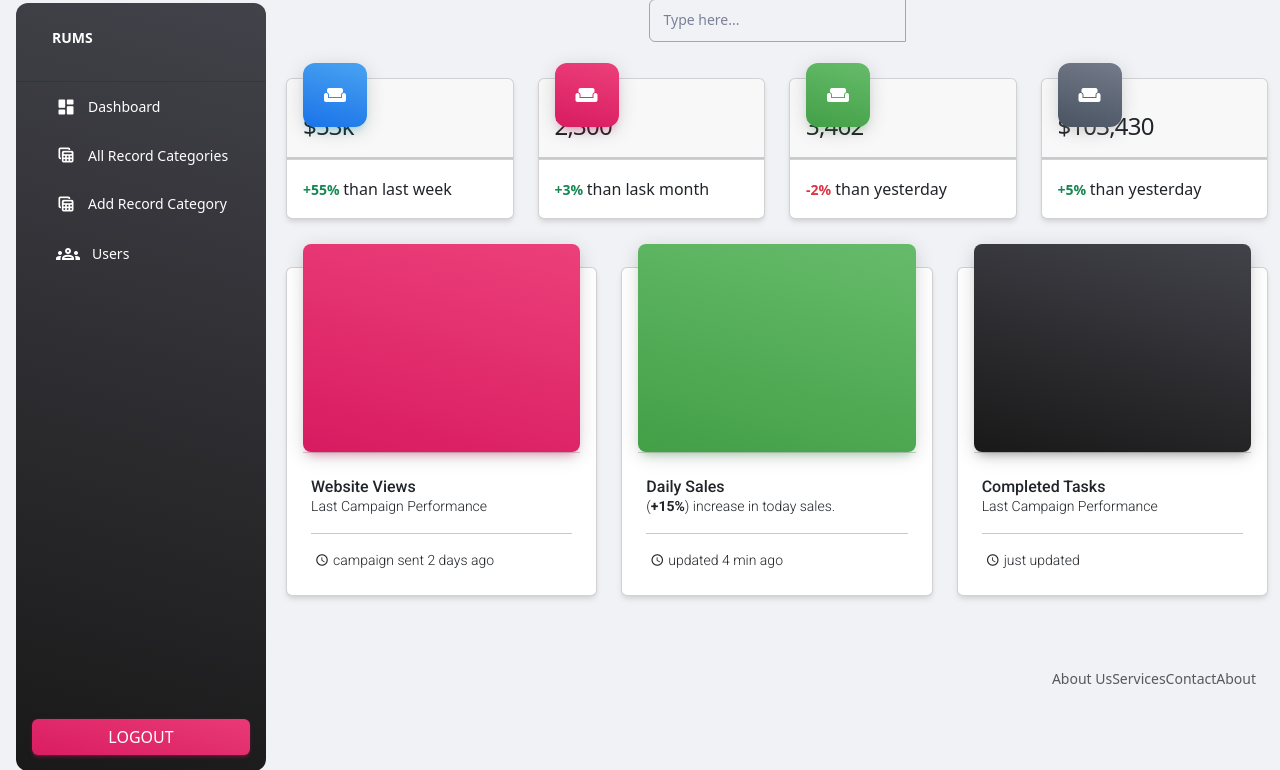
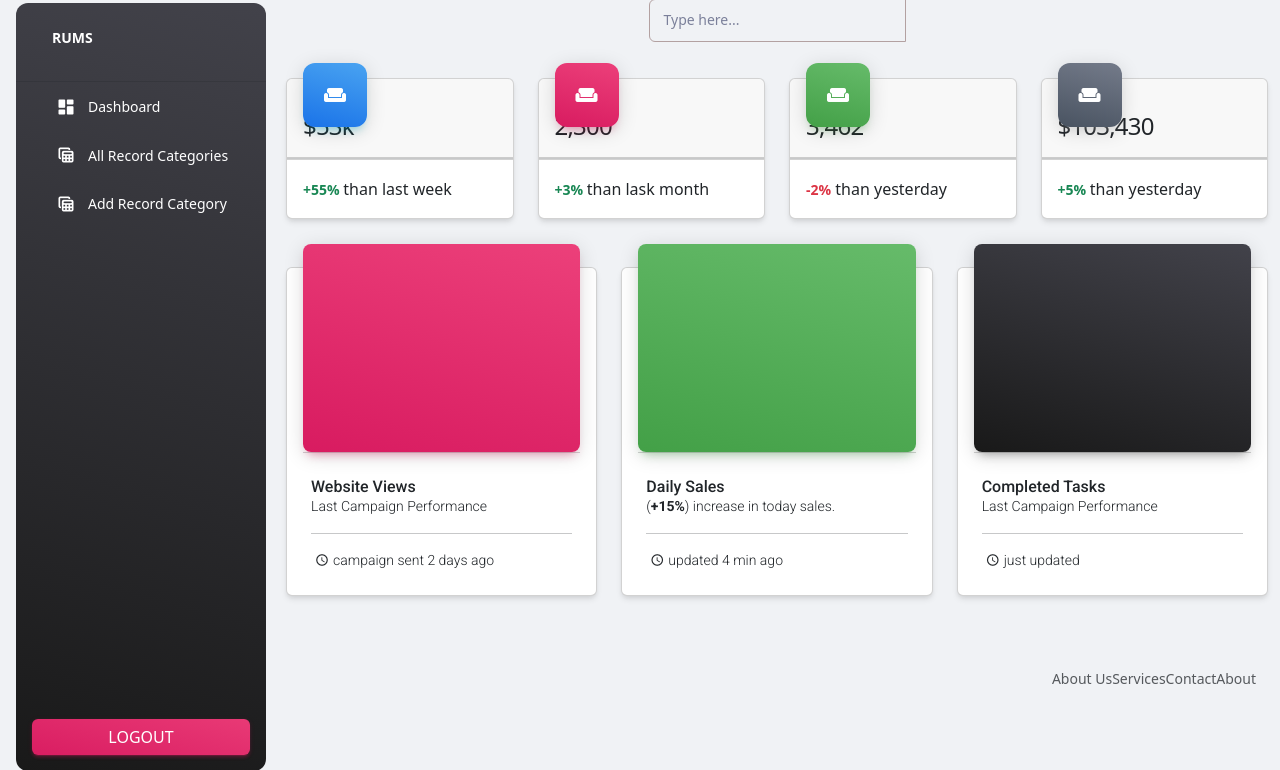
Before and after one commit to vic-reporte/RECORD-MNGT-SYSTEM, a PHP site: page /admin/index.php in a window 1280 px wide. Shown: the part 13-783 px from the top of the page. Run offline with PHP 8.4, Linux system fonts and the light colour scheme; the visitor is signed in with stand-in values (Sample User, id 1); some libraries are stand-ins or nearby versions.

Commit message:
Update all

```diff
--- a/admin/category.php
+++ b/admin/category.php
@@ -6,10 +6,8 @@ include('../middleware/adminMiddleware.php');
 
 <div class="container-fluid py-2">
     <div class="row">
-        <!--div class="col-md-10"-->
         <div class="col-md-10">
             <div class="card">
-              <!--div class="card-header text-center"-->
               <div class="card-header">
                 <h4>Record Unit Data </h4>
               </div>
--- a/admin/includes/sidebar.php
+++ b/admin/includes/sidebar.php
@@ -2,7 +2,7 @@
     <div class="sidenav-header">
       <i class="fas fa-times p-3 cursor-pointer text-white opacity-5 position-absolute end-0 top-0 d-none d-xl-none" aria-hidden="true" id="iconSidenav"></i>
       <a class="navbar-brand m-0" href=" https://demos.creative-tim.com/material-dashboard/pages/dashboard " target="_blank">
-      <link rel="stylesheet" href="https://fonts.googleapis.com/css2?family=Material+Symbols+Outlined:opsz,wght,FILL,GRAD@20..48,100..700,0..1,-50..200&icon_names=groups" />
+      <!--link rel="stylesheet" href="https://fonts.googleapis.com/css2?family=Material+Symbols+Outlined:opsz,wght,FILL,GRAD@20..48,100..700,0..1,-50..200&icon_names=groups" /-->
         <span class="ms-1 font-weight-bold text-white">RUMS</span>
       </a>
     </div>
@@ -34,14 +34,14 @@
           </a>
         </li>
         </li>
-        <li class="nav-item">
+        <!--li class="nav-item">
           <a class="nav-link text-white " href="users.php">
             <div class="text-white text-center me-2 d-flex align-items-center justify-content-center">
               <i class="material-symbols-outlined">groups</i>
             </div>
             <span class="nav-link-text ms-1">Users</span>
           </a>
-        </li>
+        </li-->
       </ul>
     </div>
     <div class="sidenav-footer position-absolute w-100 bottom-0 ">
```
